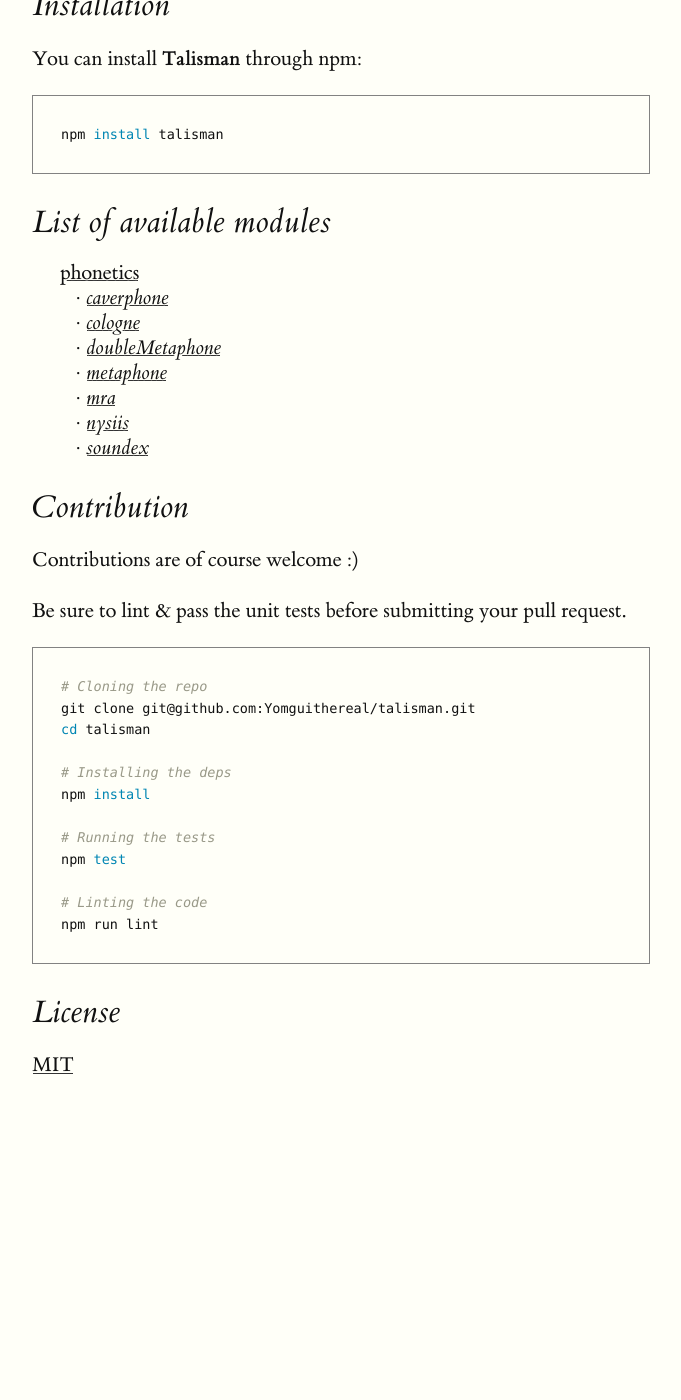
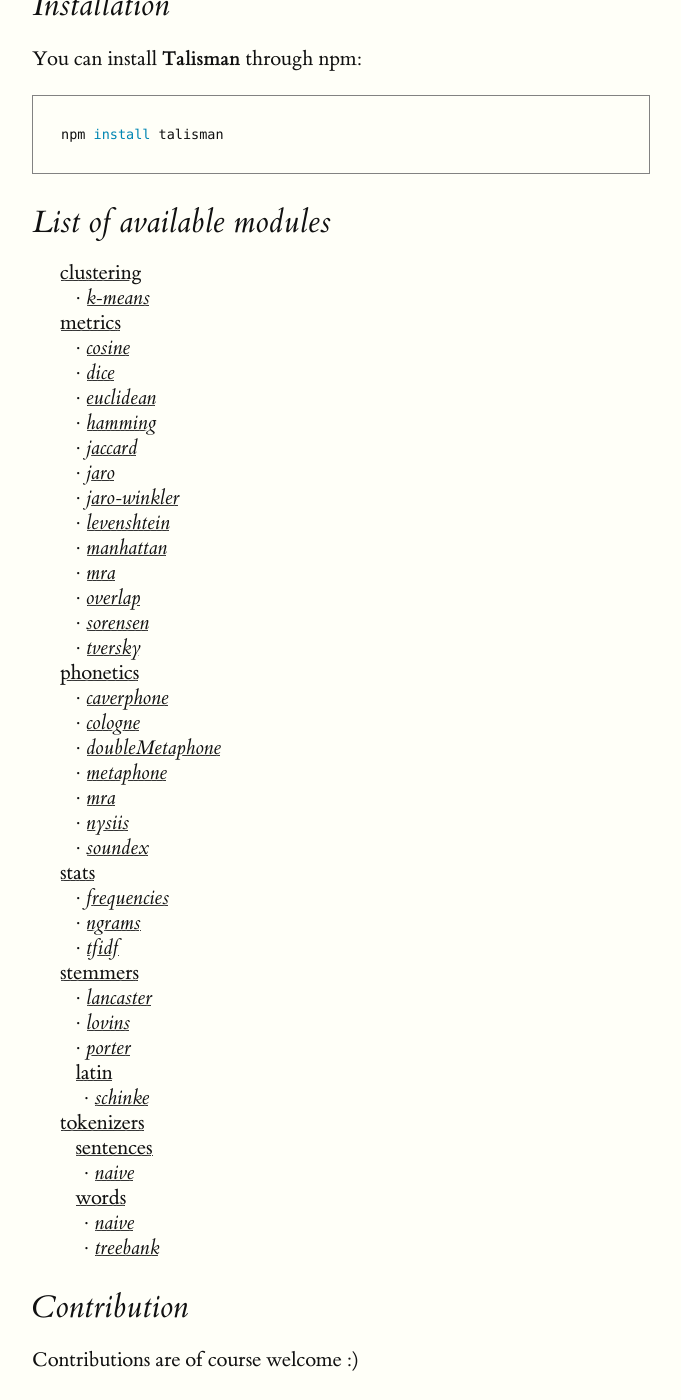
Before and after one commit to Yomguithereal/talisman, a Jekyll site: the page built from index.md, in a window 1280 px wide and 1400 px high, scrolled down 516 px. Shown: the whole window, without its empty margins (128-809 px from the left). Built offline with Jekyll 4.4.1, drawn with Linux system fonts in a browser that asks for light colours; before the commit the page ends 1692 px from its top, so only the background shows below that.

Commit message:
Full TOC

```diff
--- a/index.md
+++ b/index.md
@@ -21,6 +21,30 @@ npm install talisman
 <div class="modules-list">
   <ul>
     <li>
+      <a href="{{ site.baseurl }}/clustering">clustering</a>
+      <ul>
+        <li>&middot; <em><a href="{{ site.baseurl }}/clustering#k-means">k-means</a></em></li>
+      </ul>
+    </li>
+    <li>
+      <a href="{{ site.baseurl }}/metrics">metrics</a>
+      <ul>
+        <li>&middot; <em><a href="{{ site.baseurl }}/metrics#cosine">cosine</a></em></li>
+        <li>&middot; <em><a href="{{ site.baseurl }}/metrics#dice">dice</a></em></li>
+        <li>&middot; <em><a href="{{ site.baseurl }}/metrics#euclidean">euclidean</a></em></li>
+        <li>&middot; <em><a href="{{ site.baseurl }}/metrics#hamming">hamming</a></em></li>
+        <li>&middot; <em><a href="{{ site.baseurl }}/metrics#jaccard">jaccard</a></em></li>
+        <li>&middot; <em><a href="{{ site.baseurl }}/metrics#jaro">jaro</a></em></li>
+        <li>&middot; <em><a href="{{ site.baseurl }}/metrics#jaro-winkler">jaro-winkler</a></em></li>
+        <li>&middot; <em><a href="{{ site.baseurl }}/metrics#levenshtein">levenshtein</a></em></li>
+        <li>&middot; <em><a href="{{ site.baseurl }}/metrics#manhattan">manhattan</a></em></li>
+        <li>&middot; <em><a href="{{ site.baseurl }}/metrics#mra">mra</a></em></li>
+        <li>&middot; <em><a href="{{ site.baseurl }}/metrics#overlap">overlap</a></em></li>
+        <li>&middot; <em><a href="{{ site.baseurl }}/metrics#sorensen">sorensen</a></em></li>
+        <li>&middot; <em><a href="{{ site.baseurl }}/metrics#tversky">tversky</a></em></li>
+      </ul>
+    </li>
+    <li>
       <a href="{{ site.baseurl }}/phonetics">phonetics</a>
       <ul>
         <li>&middot; <em><a href="{{ site.baseurl }}/phonetics#caverphone">caverphone</a></em></li>
@@ -30,6 +54,46 @@ npm install talisman
         <li>&middot; <em><a href="{{ site.baseurl }}/phonetics#mra">mra</a></em></li>
         <li>&middot; <em><a href="{{ site.baseurl }}/phonetics#nysiis">nysiis</a></em></li>
         <li>&middot; <em><a href="{{ site.baseurl }}/phonetics#soundex">soundex</a></em></li>
+      </ul>
+    </li>
+    <li>
+      <a href="{{ site.baseurl }}/stats">stats</a>
+      <ul>
+        <li>&middot; <em><a href="{{ site.baseurl }}/stats#frequencies">frequencies</a></em></li>
+        <li>&middot; <em><a href="{{ site.baseurl }}/stats#ngrams">ngrams</a></em></li>
+        <li>&middot; <em><a href="{{ site.baseurl }}/stats#tfidf">tfidf</a></em></li>
+      </ul>
+    </li>
+    <li>
+      <a href="{{ site.baseurl }}/stemmers">stemmers</a>
+      <ul>
+        <li>&middot; <em><a href="{{ site.baseurl }}/stemmers#lancaster">lancaster</a></em></li>
+        <li>&middot; <em><a href="{{ site.baseurl }}/stemmers#lovins">lovins</a></em></li>
+        <li>&middot; <em><a href="{{ site.baseurl }}/stemmers#porter">porter</a></em></li>
+        <li>
+          <a href="{{ site.baseurl }}/stemmers/latin">latin</a>
+          <ul>
+            <li>&middot; <em><a href="{{ site.baseurl }}/stemmers/latin#schinke">schinke</a></em></li>
+          </ul>
+        </li>
+      </ul>
+    </li>
+    <li>
+      <a href="{{ site.baseurl }}/tokenizers">tokenizers</a>
+      <ul>
+        <li>
+          <a href="{{ site.baseurl }}/tokenizers/sentences">sentences</a>
+          <ul>
+            <li>&middot; <em><a href="{{ site.baseurl }}/tokenizers/sentences#naive">naive</a></em></li>
+          </ul>
+        </li>
+        <li>
+          <a href="{{ site.baseurl }}/tokenizers/words">words</a>
+          <ul>
+            <li>&middot; <em><a href="{{ site.baseurl }}/tokenizers/words#naive">naive</a></em></li>
+            <li>&middot; <em><a href="{{ site.baseurl }}/tokenizers/words#treebank">treebank</a></em></li>
+          </ul>
+        </li>
       </ul>
     </li>
   </ul>
```
